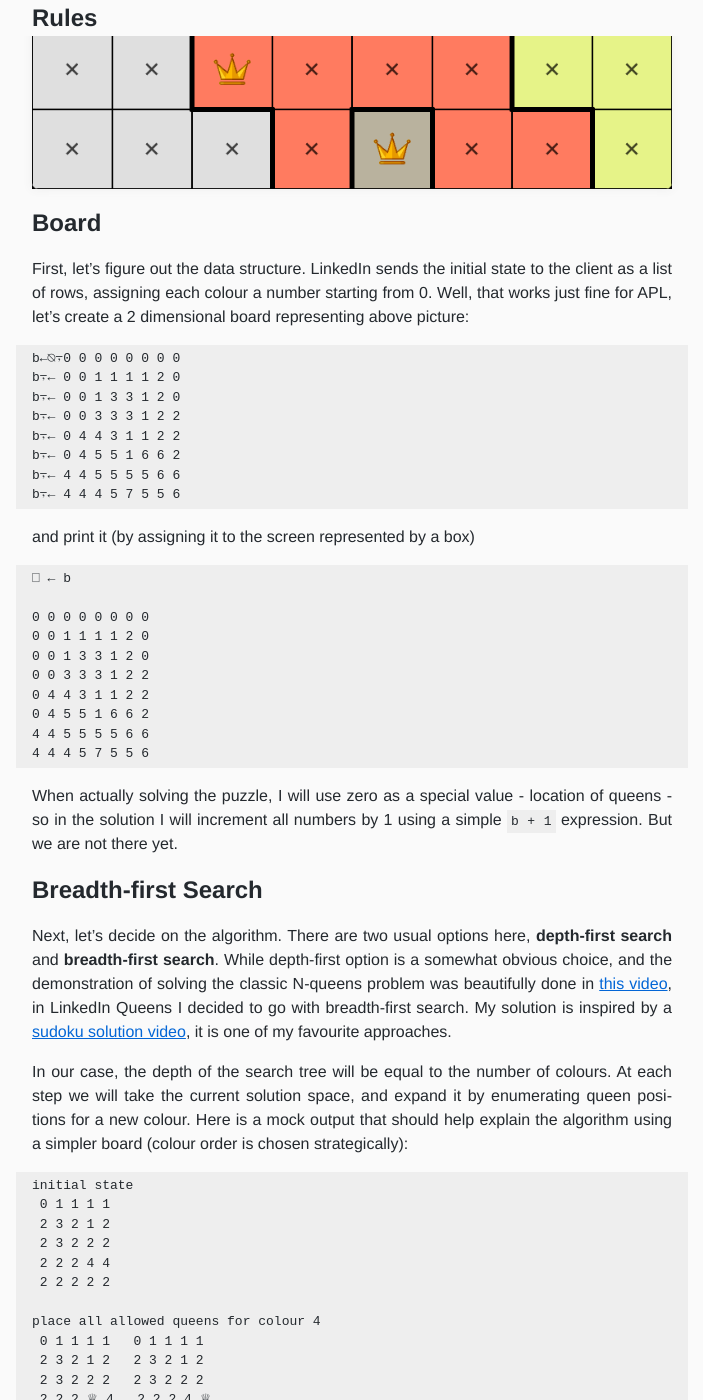
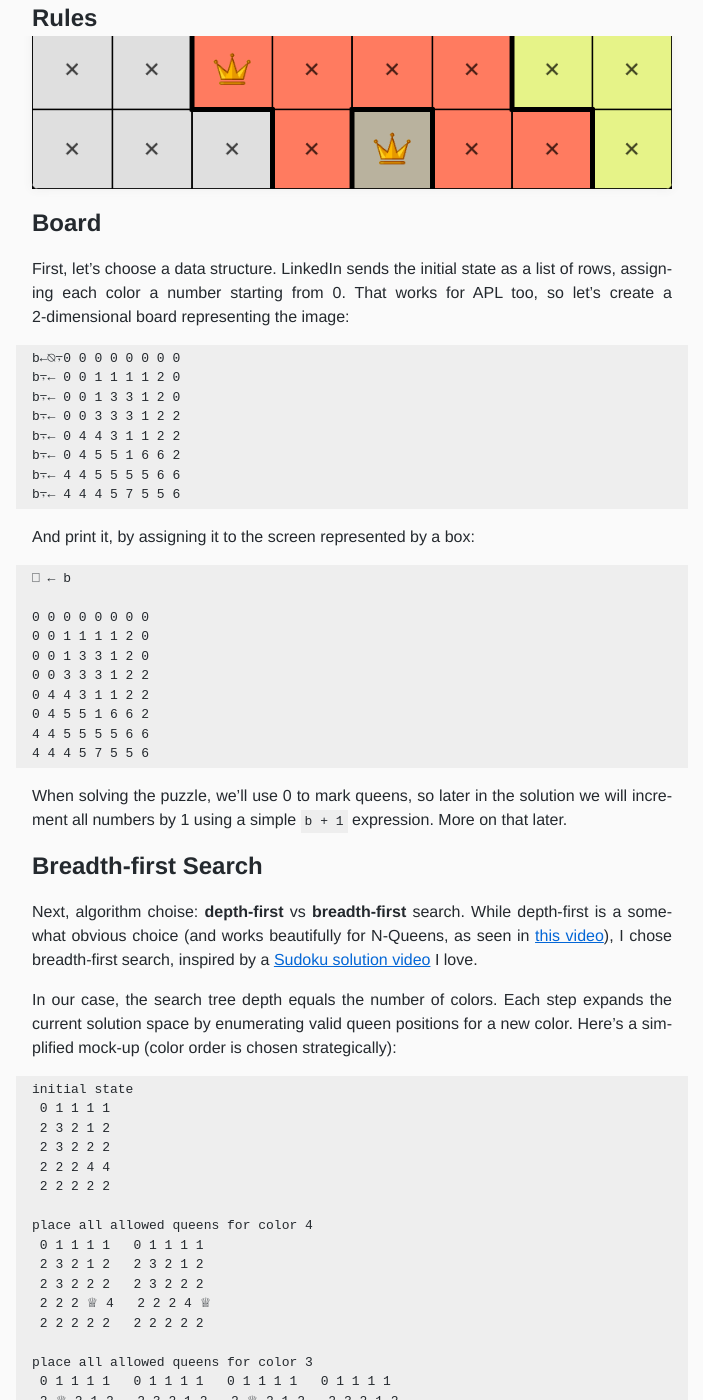
Before and after one commit to pitr/pitr.github.com, a Jekyll site: the page built from _posts/2025-06-14-queens.md, in a window 1280 px wide and 1400 px high, scrolled down 914 px. Shown: the whole window, without its empty margins (288-991 px from the left). Built offline with Jekyll 4.4.1, drawn with Linux system fonts in a browser that asks for light colours; some of the changed text lies outside the part shown.

Commit message:
reword the queens post for clarity

````diff
--- a/_posts/2025-06-14-queens.md
+++ b/_posts/2025-06-14-queens.md
@@ -7,19 +7,19 @@ title: Solving LinkedIn Queens with APL
 
 *{{ page.date | date_to_string }} on [Peter Vernigorov's blog](/)*
 
-A couple months ago I noticed that LinkedIn now has [a few simple games](https://www.linkedin.com/games/). They aren't much to write home about, but I really enjoyed playing the Queens.
+A couple months ago I noticed that LinkedIn now has [a few simple games](https://www.linkedin.com/games/). They’re not much to write home about, but I really enjoy playing Queens.
 
-This week I saw [two](https://ryanberger.me/posts/queens/) [posts](https://buttondown.com/hillelwayne/archive/solving-linkedin-queens-with-smt/) about solving the Queens game programmatically. They both are quite interesting reads for me, and I thought that this would be a good opportunity to also solve the game in my favourite language - APL - and share my experience. Having been [using APL for Advent of Code](https://github.com/pitr/aoc), I wanted to share my passion for it with others.
+This week I saw [two](https://ryanberger.me/posts/queens/) [posts](https://buttondown.com/hillelwayne/archive/solving-linkedin-queens-with-smt/) about solving the Queens game programmatically. Both were quite interesting to me, so I thought this was a good opportunity to also solve the game in my favourite language - APL - and share my experience. Having been [using APL for Advent of Code](https://github.com/pitr/aoc), I wanted to share my passion for it with others.
 
 ## Rules
 
-The game is pretty straight forward: each colour region must have exactly one queen, and two queens cannot be on the same row, column, or next to each other. Multiple queens on the same diagonals are allowed, as long as they are separated by at least one space.
+The game is pretty straightforward: each colored region must have exactly one queen, and two queens cannot occupy the same row, column, or be adjacent. Multiple queens may share diagonals as long as they're separated by at least one space.
 
 ![Queens game screenshot](/images/queens.png)
 
 ## Board
 
-First, let's figure out the data structure. LinkedIn sends the initial state to the client as a list of rows, assigning each colour a number starting from 0. Well, that works just fine for APL, let's create a 2 dimensional board representing above picture:
+First, let’s choose a data structure. LinkedIn sends the initial state as a list of rows, assigning each color a number starting from 0. That works for APL too, so let’s create a 2‑dimensional board representing the image:
 
 ```
 b←⍉⍪0 0 0 0 0 0 0 0
@@ -32,7 +32,7 @@ b⍪← 4 4 5 5 5 5 6 6
 b⍪← 4 4 4 5 7 5 5 6
 ```
 
-and print it (by assigning it to the screen represented by a box)
+And print it, by assigning it to the screen represented by a box:
 
 ```
 ⎕ ← b
@@ -47,13 +47,13 @@ and print it (by assigning it to the screen represented by a box)
 4 4 4 5 7 5 5 6
 ```
 
-When actually solving the puzzle, I will use zero as a special value - location of queens - so in the solution I will increment all numbers by 1 using a simple `b + 1` expression. But we are not there yet.
+When solving the puzzle, we'll use 0 to mark queens, so later in the solution we will increment all numbers by 1 using a simple `b + 1` expression. More on that later.
 
 ## Breadth-first Search
 
-Next, let's decide on the algorithm. There are two usual options here, **depth-first search** and **breadth-first search**. While depth-first option is a somewhat obvious choice, and the demonstration of solving the classic N-queens problem was beautifully done in [this video](https://www.youtube.com/watch?v=DsZdfnlh_d0), in LinkedIn Queens I decided to go with breadth-first search. My solution is inspired by a [sudoku solution video](https://www.youtube.com/watch?v=DmT80OseAGs), it is one of my favourite approaches.
+Next, algorithm choise: **depth-first** vs **breadth-first** search. While depth-first is a somewhat obvious choice (and works beautifully for N‑Queens, as seen in [this video](https://www.youtube.com/watch?v=DsZdfnlh_d0)), I chose breadth-first search, inspired by a [Sudoku solution video](https://www.youtube.com/watch?v=DmT80OseAGs) I love.
 
-In our case, the depth of the search tree will be equal to the number of colours. At each step we will take the current solution space, and expand it by enumerating queen positions for a new colour. Here is a mock output that should help explain the algorithm using a simpler board (colour order is chosen strategically):
+In our case, the search tree depth equals the number of colors. Each step expands the current solution space by enumerating valid queen positions for a new color. Here's a simplified mock-up (color order is chosen strategically):
 
 ```
 initial state
@@ -63,21 +63,21 @@ initial state
  2 2 2 4 4
  2 2 2 2 2
 
-place all allowed queens for colour 4
+place all allowed queens for color 4
  0 1 1 1 1   0 1 1 1 1
  2 3 2 1 2   2 3 2 1 2
  2 3 2 2 2   2 3 2 2 2
  2 2 2 ♕ 4   2 2 2 4 ♕
  2 2 2 2 2   2 2 2 2 2
 
-place all allowed queens for colour 3
+place all allowed queens for color 3
  0 1 1 1 1   0 1 1 1 1   0 1 1 1 1   0 1 1 1 1
  2 ♕ 2 1 2   2 3 2 1 2   2 ♕ 2 1 2   2 3 2 1 2
  2 3 2 2 2   2 ♕ 2 2 2   2 3 2 2 2   2 ♕ 2 2 2
  2 2 2 ♕ 4   2 2 2 ♕ 4   2 2 2 4 ♕   2 2 2 4 ♕
  2 2 2 2 2   2 2 2 2 2   2 2 2 2 2   2 2 2 2 2
 
-place all allowed queens for colour 0
+place all allowed queens for color 0
 notice that solution space is shrinking as some positions are invalid
  ♕ 1 1 1 1   ♕ 1 1 1 1
  2 3 2 1 2   2 3 2 1 2
@@ -85,14 +85,14 @@ notice that solution space is shrinking as some positions are invalid
  2 2 2 ♕ 4   2 2 2 4 ♕
  2 2 2 2 2   2 2 2 2 2
 
-place all allowed queens for colour 1, at this point only a single board is valid
+place all allowed queens for color 1, at this point only a single board is valid
  ♕ 1 1 1 1
  2 3 2 ♕ 2
  2 ♕ 2 2 2
  2 2 2 4 ♕
  2 2 2 2 2
 
-place all allowed queens for the last colour 2
+place all allowed queens for the last color 2
  ♕ 1 1 1 1
  2 3 2 ♕ 2
  2 ♕ 2 2 2
@@ -100,7 +100,7 @@ place all allowed queens for the last colour 2
  2 2 ♕ 2 2
 ```
 
-Let's imagine we created an infix operator `fills` that takes a colour and current solution space, and produces a new solution space. We start with the board as an initial solution space, and fill colour 4 with `4 fills b`. Since APL is executed right-to-left, we can then fill colour 3 with `3 fills 4 fills b`. And so forth... the whole solution would be the result of `2 fills 1 fills 0 fills 3 fills 4 fills b`.
+Let's imagine we created an infix function `fills` that takes a color and current solution space, and produces a new solution space. We start with the board as an initial solution space, and fill color 4 with `4 fills b`. Since APL is executed right-to-left, we can then fill color 3 with `3 fills 4 fills b`. And so forth... the whole solution would be the result of `2 fills 1 fills 0 fills 3 fills 4 fills b`.
 
 For those familiar with functional programming, this will look like a use case for a [fold](https://en.wikipedia.org/wiki/Fold_(higher-order_function)), specifically foldr (right fold). In APL this is such a common operation that it is shortened to a single symbol - `/`. The above becomes `fills / 2 1 0 3 4 b`.
 
@@ -122,7 +122,7 @@ Let's see how it works when built up slowly. Comments start with `⍝` symbol (a
  2 2 2 4 4
  2 2 2 2 2
 
-⍝ increment by 1, remember that 0 will be a special value
+⍝ increment by 1, reserving 0 for queens
 ⎕ ← {1+⍵} b
  1 2 2 2 2
  3 4 3 2 3
@@ -134,7 +134,7 @@ Let's see how it works when built up slowly. Comments start with `⍝` symbol (a
 ⎕ ← {,1+⍵} b
  1 2 2 2 2 3 4 3 2 3 3 4 3 3 3 3 3 3 5 5 3 3 3 3 3
 
-⍝ unique list of colours
+⍝ unique list of colors
 ⎕ ← {∪,1+⍵} b
  1 2 3 4 5
 
@@ -187,11 +187,11 @@ Let's see how it works when built up slowly. Comments start with `⍝` symbol (a
  2 2 ♕ 2 2
 ```
 
-## Fleshing out details
+## Helpers
 
 Now we are ready to actually implement the `fills` function. But first let's define some helpers.
 
-The first helper is a `place` function that places a 0 (queen) on the board. It's called like this: `1 2 place b`. We will use an [At operator](https://aplwiki.com/wiki/At), represented by symbol `@`:
+The first helper is a **place** function that places a 0 (queen) on the board. It's called like this: `1 2 place b`. We will use an [At operator](https://aplwiki.com/wiki/At), represented by symbol `@`:
 
 ```
 ⍝ ⍺ is the left argument
@@ -214,16 +214,16 @@ place ← {0@(⊂⍺)⊢⍵}
 
 Easy enough!
 
-*Note: APL allows overriding [index origin](https://aplwiki.com/wiki/Index_origin). The default is 1-based; however, the `place` function doesn't work there for surprisingly complicated reasons - it involved the behaviour of [Each](https://aplwiki.com/wiki/Each) with empty lists, [prototypes](https://aplwiki.com/wiki/Prototype), and `@` primitive failing when asked to update index (0,0) in 1-based origin system. So this function assumed that the origin is setup with `⎕IO ← 0`. The rest of the code doesn't care about index origin.*
+*Note: APL allows overriding [index origin](https://aplwiki.com/wiki/Index_origin). The default is 1-based; however, the `place` function doesn't work there for surprisingly complicated reasons - it involved the behaviour of [Each](https://aplwiki.com/wiki/Each) with empty lists, [prototypes](https://aplwiki.com/wiki/Prototype), and `@` primitive failing when asked to update index (0,0) in 1-based origin system. So this function assumes that the origin is setup with `⎕IO ← 0`. The rest of the code doesn't care about index origin.*
 
-Now, let's build the function - we will call it `avl` - that returns actually available queen positions for a specific colour. It will exclude positions that are invalid. We will call it with colour and board as such - `4 avl b`
+Now, let's build the function - we will call it **avl** - that returns valid queen positions for a specific color. We will call it with color and board as such - `4 avl b`:
 
 ```
 avl ← {
     ⍝ find positions of all existing queens
     q ← ⍸0=⍵
 
-    ⍝ find positions of a particular colour
+    ⍝ find positions of a particular color
     p ← ⍸⍺=⍵
 
     ⍝ boolean mask over p that have row or column conflict with any existing queen
@@ -232,15 +232,15 @@ avl ← {
     ⍝ boolean mask over p that are next to any existing queen
     nx ← ∨⌿∧/¨1≥|q∘.-p
 
-    ⍝ select colour positions that are covered by neither mask using a nor
+    ⍝ select color positions that are covered by neither mask using a Nor.
     ⍝ here slash symbol is a select, not fold
     (rc⍱nx)/p
 }
 ```
 
-Last line in this function implicitly returns the result - list of legal positions for a queen in the colour region. I leave deeper understanding of this function as an exercise to the reader. For those unfamiliar with APL primitives, APL Wiki has great pages for each, such as `⍸` - [indices function](https://aplwiki.com/wiki/Indices).
+Last line in this function implicitly returns the result - list of legal positions for a queen in the color region. I leave deeper understanding of this function as an exercise to the reader. For those unfamiliar with APL primitives, APL Wiki has great pages for each, such as `⍸` - [indices function](https://aplwiki.com/wiki/Indices).
 
-And now we are ready to implement the `fills` function. We will split it into two functions - `fills` that works on a solution space and `fill` that works on a single instance of a board. Left argument for both is always the colour.
+And now we are ready to implement the **fills** function. We will split it into two functions - **fills** that works on a solution space and **fill** that works on a single instance of a board. Left argument for both is always the color.
 
 ```
 ⍝ places a queen on each available position of a board
@@ -252,7 +252,7 @@ fills ← {⊃,/⍺ fill¨ ⍵}
 
 And that's it!
 
-## The code
+## Full Solution
 
 The whole solution is this:
 
@@ -272,7 +272,7 @@ solve ← {⊃⊃fills/(∪,1+⍵),⊂⊂1+⍵}
 
 11 lines of code that have zero external dependencies, not even APL's built-in libraries. Just the primitives. `avl` can be minified to much fewer lines, but I see no reason to do that.
 
-There are heuristics that could be used, such as ordering colours by number of positions (fill smaller regions first). However, the current solution runs in a few milliseconds already. Still, there might be edge case boards where this solution doesn't perform well, but I do not have many data points.
+There are heuristics that could be used, such as ordering colors by number of positions (fill smaller regions first). However, the current solution runs in a few milliseconds already. Still, there might be edge case boards where this solution doesn't perform well, but I do not have many data points.
 
 Let's solve the large example:
 
````
Also changed, not shown: other parts of _posts/2025-06-14-queens.md (+1 -1 lines).
